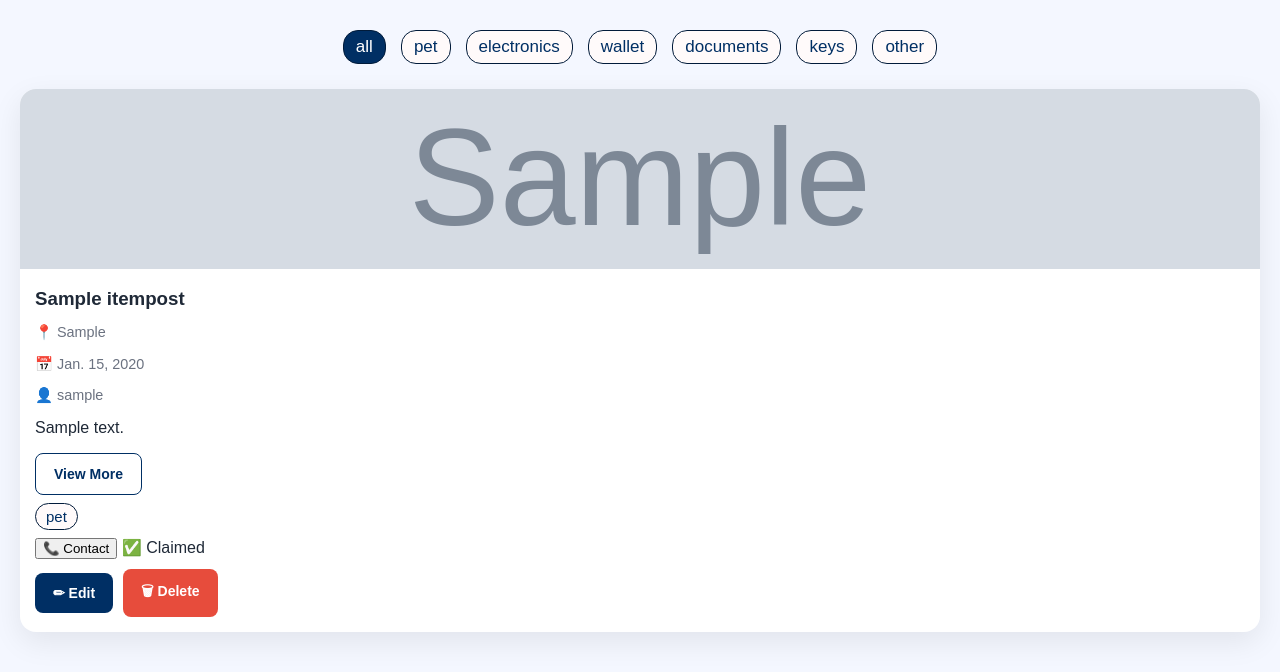
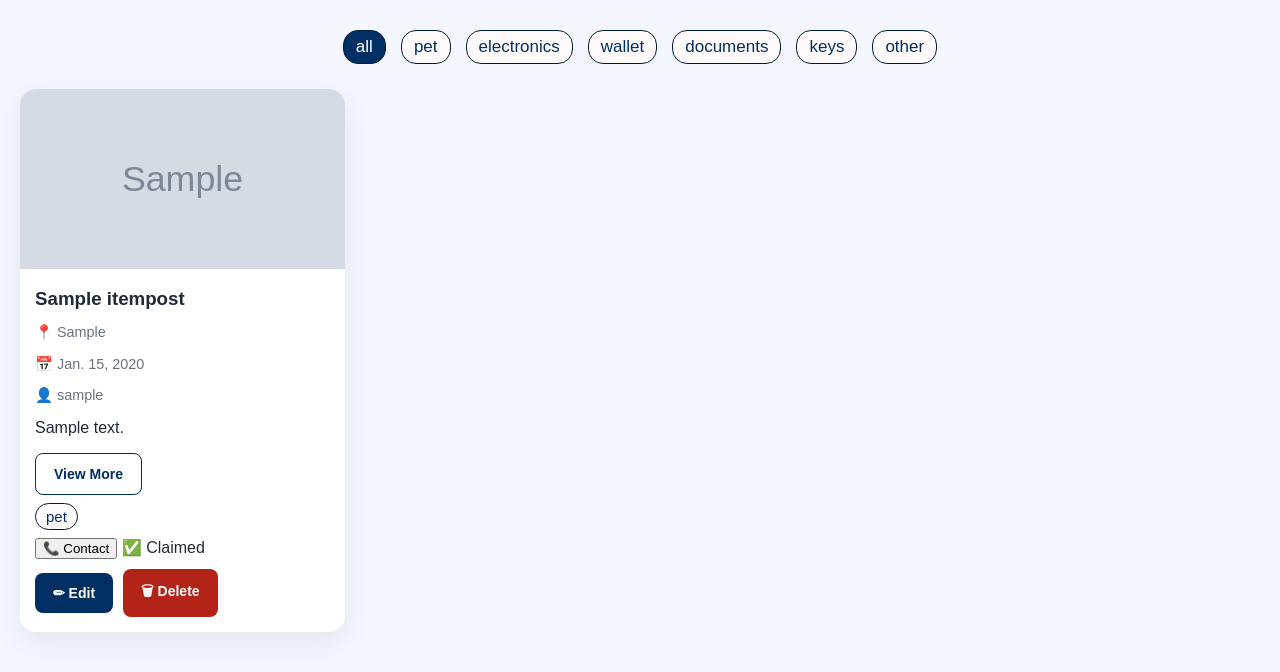
Before and after one commit to Komil-goat/Lost-found, a Django app: page /items/lost/ in a window 1280 px wide. Shown: the part 168-840 px from the top of the page. Run offline with Django 5.2, Linux system fonts and the light colour scheme; a user stored in the database is signed in; data comes from the database, SQL or seed files in the repository; tables that the repository leaves empty hold one stand-in row (values such as "Sample post"); grey boxes marked "Sample" are stand-in pictures.

Commit message:
minor fixes

```diff
--- a/items/static/items/create_found.css
+++ b/items/static/items/create_found.css
@@ -68,7 +68,6 @@ input:focus, textarea:focus {
     box-shadow: 0 0 0 3px rgba(0,47,100,0.1);
 }
 
-/* Buttons */
 .btn {
     display: block;
     width: 100%;
--- a/items/static/items/found_list.css
+++ b/items/static/items/found_list.css
@@ -34,7 +34,7 @@ body {
 
 .items-grid {
     display: grid;
-    grid-template-columns: repeat(auto-fit, minmax(280px, 1fr));
+    grid-template-columns: repeat(auto-fit, minmax(280px, 325px));
     gap: 20px;
 }
 
@@ -44,6 +44,7 @@ body {
     overflow: hidden;
     box-shadow: var(--shadow);
     transition: 0.3s;
+    width: 100%;
 }
 
 .item-card:hover {
@@ -122,7 +123,7 @@ body {
 }
 
 .btn-danger {
-    background: #e74c3c;
+    background: #b42318;
     color: white;
 }
 
--- a/items/templates/items/list_item.html
+++ b/items/templates/items/list_item.html
@@ -85,7 +85,9 @@
             <div class="item-card">
 
                 {% if item.image %}
-                <img class="item-image" src="{{ item.image.url }}">
+                    <img class="item-image" src="{{ item.image.url }}">
+                {% else %}
+                    <img class="item-image" src="{% static 'items/no-image.png' %}">
                 {% endif %}
 
                 <div class="item-content">
```
Also changed, not shown: items/static/items/no-image.png (added).
